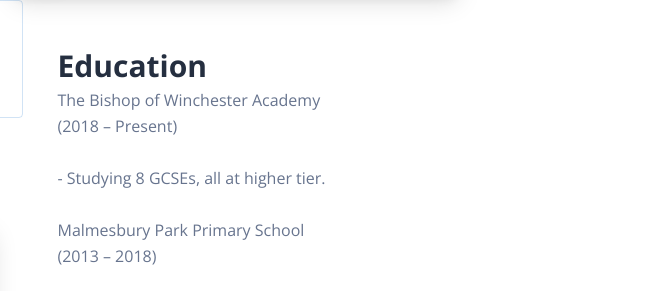
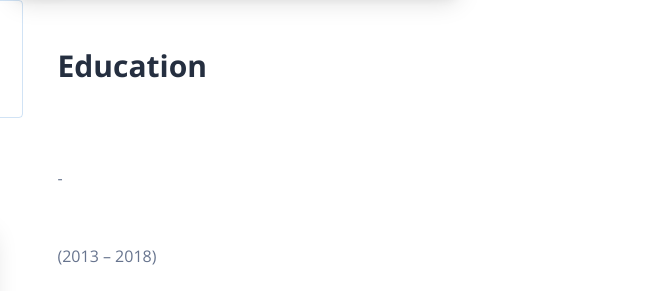
Before and after one commit to Quantum393/Quantum.github.io, a website built with Parcel: page index.html in a window 1280 px wide. Shown: the part 1824-2115 px from the top of the page, 617-1280 px from the left. Built offline with nearby package versions, Linux system fonts and the light colour scheme.

Commit message:
removed-personal-info
Removed personal info etc. from home page

```diff
--- a/index.html
+++ b/index.html
@@ -262,17 +262,17 @@
                   <span class="home-text11">Education</span>
                 </h3>
                 <p>
-                  <span>The Bishop of Winchester Academy</span>
-                  <br />
-                  <span>(2018 – Present)</span>
+                  <span></span>
                   <br />
                   <span></span>
                   <br />
-                  <span>- Studying 8 GCSEs, all at higher tier.</span>
+                  <span></span>
+                  <br />
+                  <span>- </span>
                   <br />
                   <span></span>
                   <br />
-                  <span>Malmesbury Park Primary School</span>
+                  <span></span>
                   <br />
                   <span>(2013 – 2018)</span>
                   <br />
```
